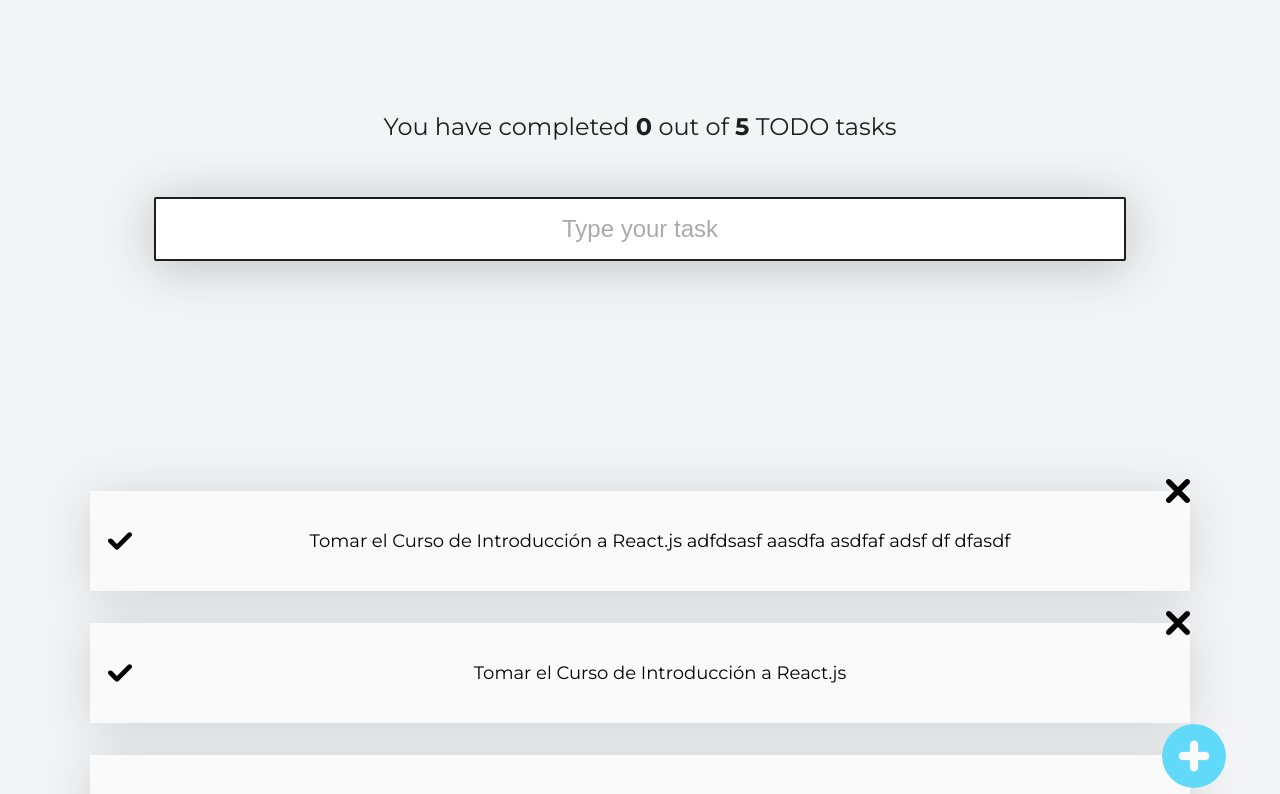
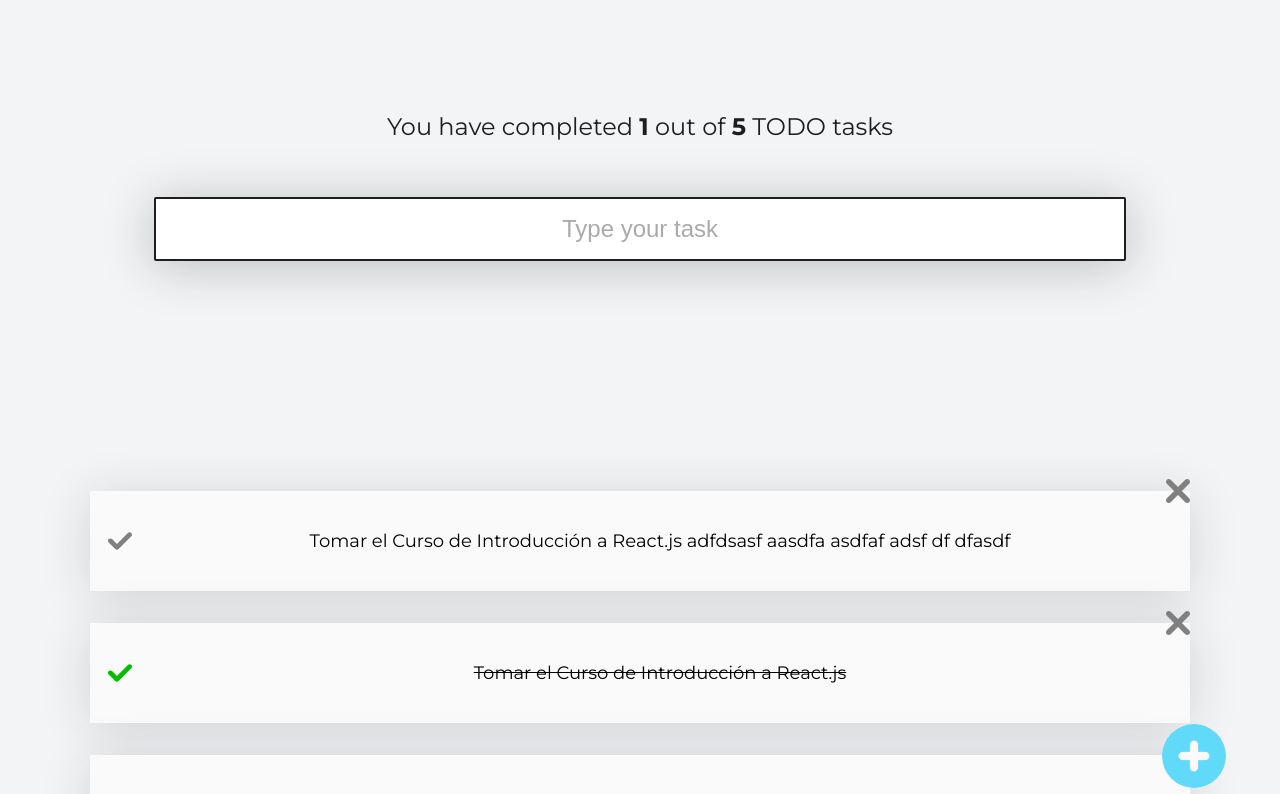
Before and after one commit to jhojan789/todo-list, a React (Create React App) app: page / in a window 1280 px wide. Shown: the top 794 px of the page. Built offline with nearby package versions, Linux system fonts and the light colour scheme.

Commit message:
Added dynamic colors

```diff
--- a/src/App.js
+++ b/src/App.js
@@ -11,7 +11,7 @@
 
 const defaultTodos = [
   {name:'Tomar el Curso de Introducción a React.js adfdsasf aasdfa asdfaf adsf df dfasdf  ',completed:false, id: 1},
-  {name:'Tomar el Curso de Introducción a React.js',completed:false, id: 2},
+  {name:'Tomar el Curso de Introducción a React.js',completed:true, id: 2},
   {name:'Llorar con la Llorona y reir con el payaso',completed:false, id: 3},
   {name:'LALALALAL',completed:false, id: 4},
   {name:'Llorar con la Llorona y reir con el payaso',completed:false, id: 5},
@@ -56,7 +56,7 @@
     activeFire ?
       idTimeout = setTimeout(()=>{
         setActiveFire(false);
-      },5000) :
+      },10000) :
       clearTimeout(idTimeout);
 
   },[activeFire]);
--- a/src/CompleteIcon.js
+++ b/src/CompleteIcon.js
@@ -1,10 +1,11 @@
 import { TodoIcon } from './TodoIcon.js';
 
-function CompleteIcon(){
+function CompleteIcon({completed , onCompleted}){
   return(
     <TodoIcon
       type="check"
-      color= "green"
+      color= {completed ? "#01be01" : "gray"}
+      onClick={onCompleted}
     />
 
   );
--- a/src/DeleteIcon.js
+++ b/src/DeleteIcon.js
@@ -1,10 +1,11 @@
 import { TodoIcon } from './TodoIcon.js';
 
-function DeleteIcon(){
+function DeleteIcon({onRemoved}){
   return(
     <TodoIcon
       type="delete"
-      color= "red"
+      color= "gray"
+      onClick={onRemoved}
     />
 
   );
--- a/src/Fireworks.js
+++ b/src/Fireworks.js
@@ -13,7 +13,7 @@
         <Confetti
           width={window.innerWidth}
           height={window.innerHeight}
-          numberOfPieces={40}
+          numberOfPieces={100}
         />
       }
     </div>
--- /dev/null
+++ b/src/TodoIcon.css
@@ -0,0 +1,41 @@
+.Icon{
+  display: block;
+  width: 24px;
+  height: 24px;
+  background-repeat: no-repeat;
+  background-size: contain;
+  background-position: center;
+}
+
+
+.Icon-container-check{
+  place-self: center;
+}
+
+.Icon-container-check--active{
+
+}
+
+.Icon-container-check:hover{
+  cursor: pointer;
+}
+
+.Icon-container-delete{
+  position: absolute;
+  right: 0;
+  top: -12px;
+
+}
+
+.Icon-container-delete:hover{
+  cursor: pointer;
+
+}
+
+.Icon-container-delete:hover .Icon-svg{
+  fill: red;
+}
+.Icon-container-check:hover .Icon-svg{
+  fill: #01be01;
+  ;
+}
--- a/src/TodoIcon.js
+++ b/src/TodoIcon.js
@@ -1,19 +1,20 @@
+import './TodoIcon.css';
 import { ReactComponent as CheckSVG } from "./assets/icons/check.svg";
 import { ReactComponent as DeleteSVG } from "./assets/icons/delete.svg";
 
-
 const todoIcons = {
-  "check": <CheckSVG/>,
-  "delete":<DeleteSVG/>
+  "check": (color)=><CheckSVG className="Icon-svg" fill={color} />,
+  "delete":(color)=><DeleteSVG className="Icon-svg" fill={color}/>
 }
 
 
-function TodoIcon({type,color}){
+function TodoIcon({type,color, onClick}){
   return(
     <span
-      className={`Icon Icon- Icon-${type}`}
+      className={`Icon Icon-container Icon-container-${type}`}
+      onClick={onClick}
     >
-      {todoIcons[type]}
+      {todoIcons[type](color)}
     </span>
 
   );
--- a/src/TodoItem.css
+++ b/src/TodoItem.css
@@ -17,46 +17,6 @@
 
 }
 
-
 .TodoItem-name--completed{
   text-decoration: line-through;
 }
-
-.Icon{
-  display: block;
-  width: 24px;
-  height: 24px;
-  background-repeat: no-repeat;
-  background-size: contain;
-  background-position: center;
-}
-
-
-.Icon-check{
-  place-self: center;
-  /* background-image: url('./assets/icons/Check.png'); */
-}
-
-.Icon-check--active{
-  /* background-image: url('./assets/icons/Checked.png'); */
-}
-
-.Icon-check:hover{
-  cursor: pointer;
-}
-
-
-
-
-.Icon-delete{
-  position: absolute;
-  right: 0;
-  top: -12px;
-  /* background-image: url('./assets/icons/X.png'); */
-
-}
-
-.Icon-delete:hover{
-  cursor: pointer;
-  /* background-image: url('./assets/icons/Deleted.png'); */
-}
--- a/src/TodoItem.js
+++ b/src/TodoItem.js
@@ -8,7 +8,9 @@
   return (
     <li className="TodoItem">
 
-      <CompleteIcon />
+      <CompleteIcon
+        completed={completed}
+        onCompleted={onCompleted}/>
       {/* <span
         className={`Icon Icon-check ${completed && 'Icon-check--active'}`}
         onClick={onCompleted}
@@ -18,7 +20,7 @@
         className="Icon Icon-delete"
         onClick={onRemoved}
       ></span> */}
-      <DeleteIcon />
+      <DeleteIcon onRemoved={onRemoved}/>
     </li>
   );
 }
```
